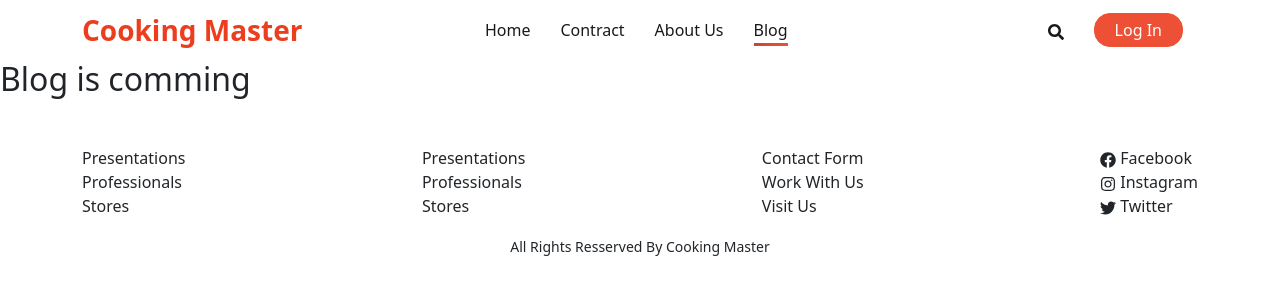
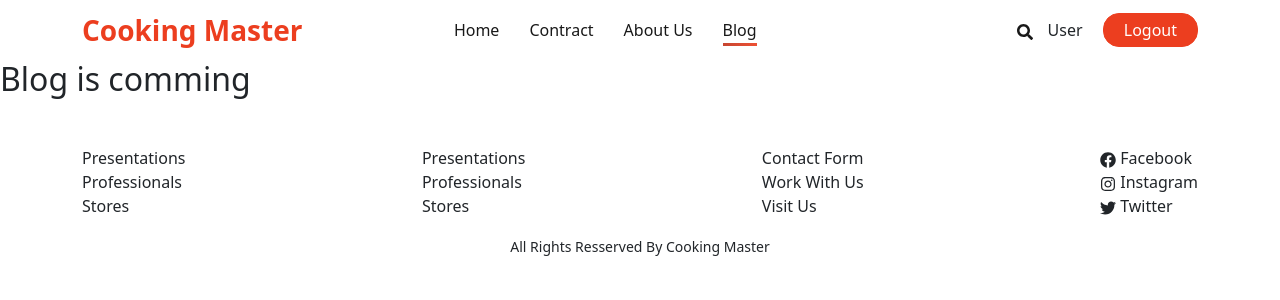
Before and after one commit to MohonSaha/Cooking-master, a React (Vite) app: page /blog in a window 1280 px wide. Shown: the top 300 px of the page. Built offline with nearby package versions, Linux system fonts and the light colour scheme; no server answers; sample sign-in values are in the browser's storage.

Commit message:
private route implement

```diff
--- a/src/pages/Login/Login/Login.jsx
+++ b/src/pages/Login/Login/Login.jsx
@@ -8,6 +8,11 @@ const Login = () => {
 
     const [error, setError] = useState('');
     const {signIn, signInWithGoogle} = useContext(AuthContext);
+
+    const navigate = useNavigate();
+    const location = useLocation();
+
+    const from = location.state?.from?.pathname || '/';
 
 
     const handleLogin = event =>{
@@ -27,6 +32,7 @@ const Login = () => {
             const loggedUser = result.user;
             console.log(loggedUser);
             form.reset()
+            navigate(from, {replace: true})
         })
         .catch(error => {
             setError(error.message)
--- a/src/pages/Shared/Header/Navbar.jsx
+++ b/src/pages/Shared/Header/Navbar.jsx
@@ -1,13 +1,30 @@
-import React, { useState } from "react";
+import React, { useContext, useState } from "react";
 import "./Navbar.css";
 import { Link } from "react-router-dom";
-import { FaSearch } from 'react-icons/fa';
+import { FaSearch, FaUserCircle } from 'react-icons/fa';
 import Activelink from "../ActiveLink/Activelink";
-import { Container } from "react-bootstrap";
+import { Button, Container } from "react-bootstrap";
+import { AuthContext } from "../../../providers/AuthProviders";
 
 
 const Navbar = () => {
     const [isOpen, setIsOpen] = useState(false);
+
+    const { user, logOut } = useContext(AuthContext);
+
+    const handdleLogOut = () => {
+        logOut()
+            .then()
+            .catch(error => console.log(error))
+    }
+
+    const handleLogout = () => {
+        handleLogout()
+        console.log('logged outttttttttttttttt');
+    }
+
+
+
     return (
         <Container>
 
@@ -20,7 +37,31 @@ const Navbar = () => {
                     <Activelink to="/blog">Blog</Activelink>
                     <span className="apply-btn nav-items">
                         <Link to=""><FaSearch /></Link>
-                        <Link to="/login"><button className="primary-btn">Log In</button></Link>
+
+
+                        <span>
+                            {
+                            user ? <span className='mb-0 me-3'>User </span> : ''
+                                // <FaUserCircle className='mt-1' style={{ fontSize: '2rem', color: 'black' }}></FaUserCircle>
+                            }
+                        </span>
+
+                        <span>
+                            {
+                                user ? <span onClick={handdleLogOut}><button className="primary-btn">Logout</button></span> :
+
+
+
+                                    <Link to="/login"><button className="primary-btn">Log In</button></Link>
+                            }
+                        </span>
+
+
+
+
+
+
+
                     </span>
                 </div>
                 <div
--- a/src/providers/AuthProviders.jsx
+++ b/src/providers/AuthProviders.jsx
@@ -49,12 +49,12 @@ const AuthProviders = ({ children }) => {
 
 
     const authInfo = {
-        // user,
-        // loading,
         createUser,
         signIn,
         signInWithGoogle,
-        logOut
+        logOut,
+        user,
+        loading
     }
 
 
--- /dev/null
+++ b/src/routes/PrivateRoute.jsx
@@ -0,0 +1,21 @@
+import React, { useContext } from 'react';
+import { Navigate, useLocation } from 'react-router-dom';
+import { AuthContext } from '../providers/AuthProviders';
+import Spinner from 'react-bootstrap/Spinner';
+
+const PrivateRoute = ({children}) => {
+
+    const {user, loading} = useContext(AuthContext);
+    const location = useLocation();
+
+    if(loading){
+        return <Spinner animation="border" variant="primary" />
+    }
+
+    if(user){
+        return children
+    }
+    return <Navigate state={{from: location}} to="/login" replace></Navigate>
+};
+
+export default PrivateRoute;
--- a/src/routes/Routes.jsx
+++ b/src/routes/Routes.jsx
@@ -9,6 +9,7 @@ import Main from "../pages/Main/Main";
 import Recipes from "../pages/Recipes/Recipes";
 import ErrorPage from "../pages/ErrorPage/ErrorPage";
 import Blog from "../pages/Blog/Blog";
+import PrivateRoute from "./PrivateRoute";
 
 
 
@@ -27,7 +28,7 @@ const router = createBrowserRouter([
       },
       {
         path: '/recipes/:id',
-        element: <Recipes></Recipes>,
+        element: <PrivateRoute><Recipes></Recipes></PrivateRoute>,
         loader: ({params}) => fetch('http://localhost:5000/chefs')
       },
       {
@@ -40,7 +41,7 @@ const router = createBrowserRouter([
       },
       {
         path: '/blog',
-        element: <Blog></Blog>
+        element: <PrivateRoute><Blog></Blog></PrivateRoute>
       }
 
     ]
```
